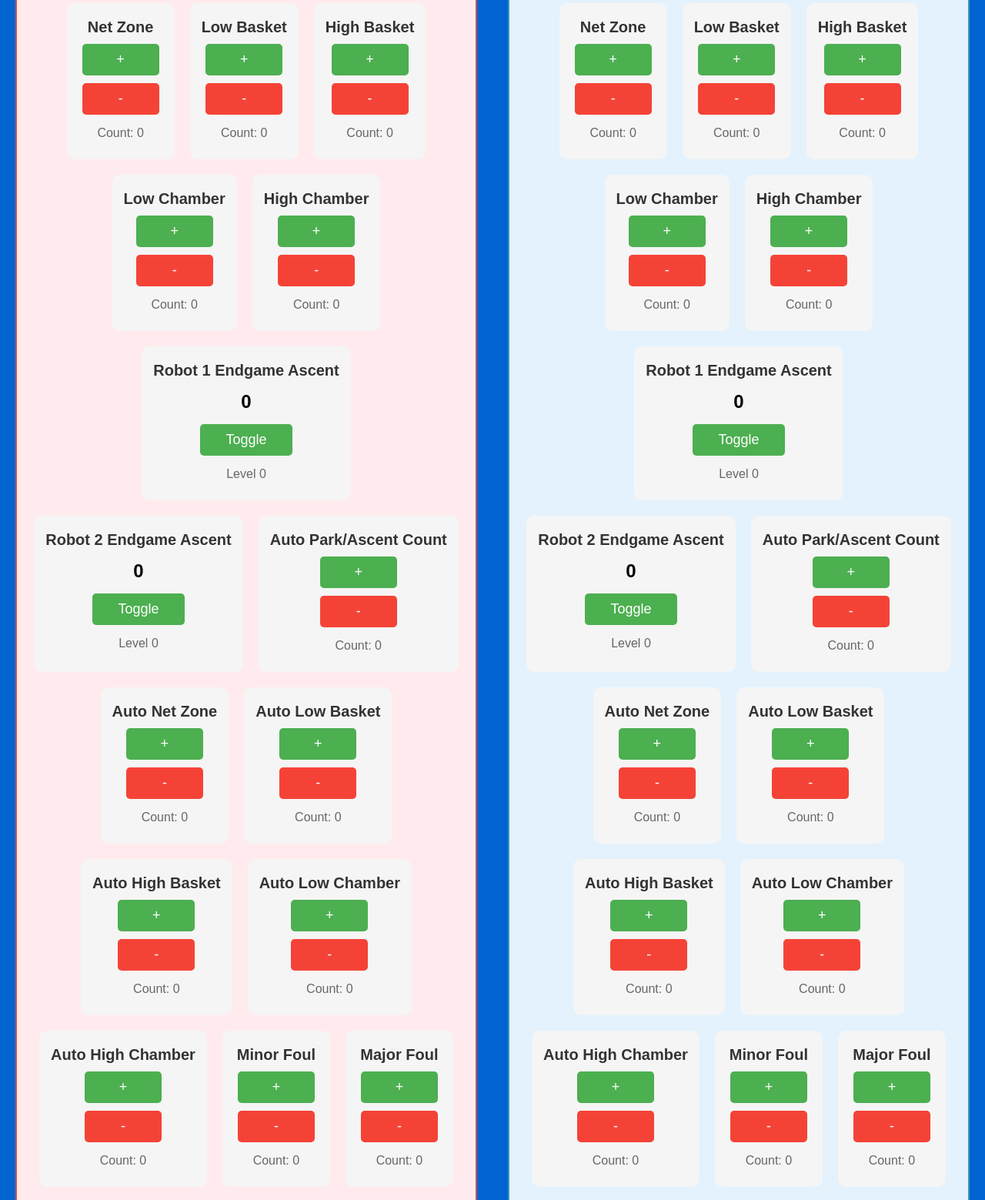
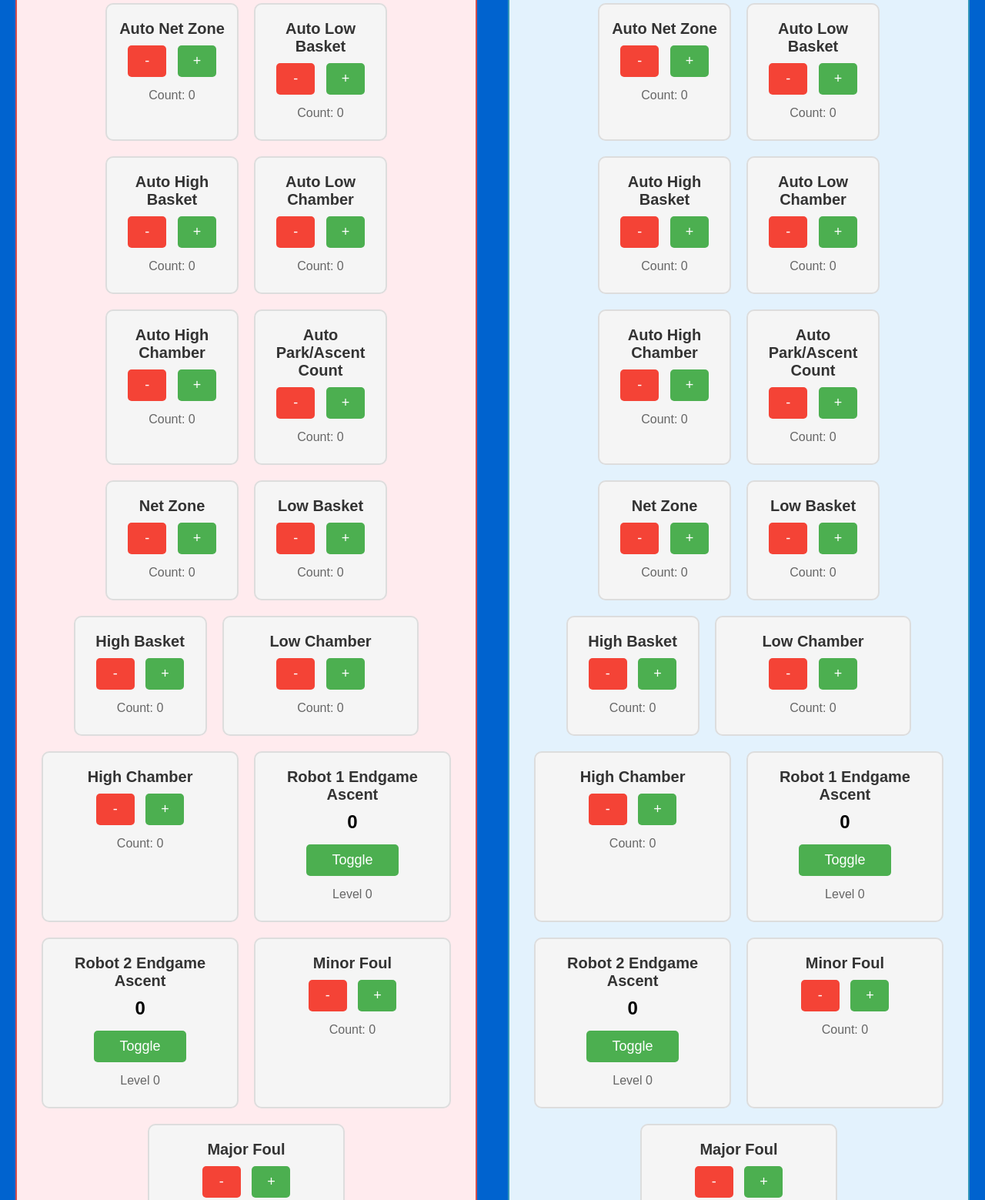
Before and after one commit to DHmango/DHmango.github.io, a plain HTML site: page index.html in a window 1280 px wide. Shown: the part 446-2005 px from the top of the page at 77% size. Drawn offline with Linux system fonts and the light colour scheme.

Commit message:
Update index.html

```diff
--- a/index.html
+++ b/index.html
@@ -8,7 +8,6 @@
     <style>
         body {
             font-family: Arial, sans-serif;
-            max-width: 1600px;
             margin: 40px auto;
             padding: 20px;
             text-align: center;
@@ -37,14 +36,16 @@
             flex-wrap: wrap;
         }
         .button-group {
-            display: flex;
-            flex-direction: column;
-            align-items: center;
             background-color: #f5f5f5;
             padding: 15px;
             border-radius: 10px;
             min-width: 100px;
+            float: left;
+            border: 2px solid #ddd;
         }
+        .third {
+            width: 25%;}
+        .half {width:39.9%;}
         .button {
             font-size: 18px;
             padding: 10px 20px;
@@ -53,13 +54,19 @@
             border-radius: 5px;
             color: white;
             transition: background-color 0.3s;
+            width: 50px;
+            margin: 5px;
+        }
+         .resetw {
             width: 100px;
-            margin: 5px;
         }
         .toggle-button {
             background-color: #4CAF50;
             width: 120px;
             position: relative;
+        }
+        .clear {
+        clear:both;
         }
         .toggle-button:hover {
             background-color: #45a049;
@@ -134,6 +141,7 @@
         .global-reset {
             background-color: #f96a00;
             margin-top: 40px;
+            border: 2px solid white;
         }
         .global-reset:hover {
             background-color: #d45a00;
@@ -152,101 +160,101 @@
             <div id="total-1" class="total positive">0</div>
             <div class="button-container">
                 <!-- Scoring elements -->
-                <div class="button-group">
+                 <div class="button-group third">
+                    <div class="number-label">Auto Net Zone</div>
+                    <button class="button subtract" onclick="updateTotal(1, 'an', -1)">-</button>
+                    <button class="button add" onclick="updateTotal(1, 'an', 1)">+</button>
+                    <div class="click-count">Count: <span id="count-1-an">0</span></div>
+                </div>
+                <div class="button-group third">
+                    <div class="number-label">Auto Low Basket</div>
+                    <button class="button subtract" onclick="updateTotal(1, 'al', -1)">-</button>
+                    <button class="button add" onclick="updateTotal(1, 'al', 1)">+</button>
+                    <div class="click-count">Count: <span id="count-1-al">0</span></div>
+                </div>
+                <div class="button-group third">
+                    <div class="number-label">Auto High Basket</div>
+                    <button class="button subtract" onclick="updateTotal(1, 'ah', -1)">-</button>
+                    <button class="button add" onclick="updateTotal(1, 'ah', 1)">+</button>
+                    <div class="click-count">Count: <span id="count-1-ah">0</span></div>
+                </div>
+                <div class="button-group third">
+                    <div class="number-label">Auto Low Chamber</div>
+                    <button class="button subtract" onclick="updateTotal(1, 'lc', -1)">-</button>
+                    <button class="button add" onclick="updateTotal(1, 'lc', 1)">+</button>
+                    <div class="click-count">Count: <span id="count-1-lc">0</span></div>
+                </div>
+                <div class="button-group third">
+                    <div class="number-label">Auto High Chamber</div>
+                    <button class="button subtract" onclick="updateTotal(1, 'hc', -1)">-</button>
+                    <button class="button add" onclick="updateTotal(1, 'hc', 1)">+</button>
+                    <div class="click-count">Count: <span id="count-1-hc">0</span></div>
+                </div>
+                <div class="button-group third">
+                    <div class="number-label">Auto Park/Ascent Count</div>
+                    <button class="button subtract" onclick="updateTotal(1, 'ap', -1)">-</button>
+                    <button class="button add" onclick="updateTotal(1, 'ap', 1)">+</button>
+                    <div class="click-count">Count: <span id="count-1-ap">0</span></div>
+                </div>
+                <div class="button-group third">
                     <div class="number-label">Net Zone</div>
+                    <button class="button subtract" onclick="updateTotal(1, 2, -1)">-</button>
                     <button class="button add" onclick="updateTotal(1, 2, 1)">+</button>
-                    <button class="button subtract" onclick="updateTotal(1, 2, -1)">-</button>
                     <div class="click-count">Count: <span id="count-1-2">0</span></div>
                 </div>
-                <div class="button-group">
+                <div class="button-group third">
                     <div class="number-label">Low Basket</div>
+                    <button class="button subtract" onclick="updateTotal(1, 4, -1)">-</button>
                     <button class="button add" onclick="updateTotal(1, 4, 1)">+</button>
-                    <button class="button subtract" onclick="updateTotal(1, 4, -1)">-</button>
                     <div class="click-count">Count: <span id="count-1-4">0</span></div>
                 </div>
 
-                <div class="button-group">
+                <div class="button-group third">
                     <div class="number-label">High Basket</div>
+                    <button class="button subtract" onclick="updateTotal(1, 8, -1)">-</button>
                     <button class="button add" onclick="updateTotal(1, 8, 1)">+</button>
-                    <button class="button subtract" onclick="updateTotal(1, 8, -1)">-</button>
                     <div class="click-count">Count: <span id="count-1-8">0</span></div>
                 </div>
-                <div class="button-group">
+                <div class="button-group half">
                     <div class="number-label">Low Chamber</div>
+                    <button class="button subtract" onclick="updateTotal(1, 6, -1)">-</button>
                     <button class="button add" onclick="updateTotal(1, 6, 1)">+</button>
-                    <button class="button subtract" onclick="updateTotal(1, 6, -1)">-</button>
                     <div class="click-count">Count: <span id="count-1-6">0</span></div>
                 </div>
-                <div class="button-group">
+                <div class="button-group half">
                     <div class="number-label">High Chamber</div>
+                    <button class="button subtract" onclick="updateTotal(1, 10, -1)">-</button>
                     <button class="button add" onclick="updateTotal(1, 10, 1)">+</button>
-                    <button class="button subtract" onclick="updateTotal(1, 10, -1)">-</button>
                     <div class="click-count">Count: <span id="count-1-10">0</span></div>
                 </div>
-                <div class="button-group">
+                <div class="button-group clear half">
                     <div class="number-label">Robot 1 Endgame Ascent</div>
                     <div class="toggle-value" id="toggle-value-1-1">0</div>
                     <button class="button toggle-button" onclick="cycleToggleValue(1, 1)">Toggle</button>
                     <div class="click-count">Level <span id="count-1-1-current">0</span></div>
                 </div>
-                <div class="button-group">
+                <div class="button-group half">
                     <div class="number-label">Robot 2 Endgame Ascent</div>
                     <div class="toggle-value" id="toggle-value-1-2">0</div>
                     <button class="button toggle-button" onclick="cycleToggleValue(1, 2)">Toggle</button>
                     <div class="click-count">Level <span id="count-1-2-current">0</span></div>
                 </div>
-                <div class="button-group">
-                    <div class="number-label">Auto Park/Ascent Count</div>
-                    <button class="button add" onclick="updateTotal(1, 'ap', 1)">+</button>
-                    <button class="button subtract" onclick="updateTotal(1, 'ap', -1)">-</button>
-                    <div class="click-count">Count: <span id="count-1-ap">0</span></div>
-                </div>
-                <div class="button-group">
-                    <div class="number-label">Auto Net Zone</div>
-                    <button class="button add" onclick="updateTotal(1, 'an', 1)">+</button>
-                    <button class="button subtract" onclick="updateTotal(1, 'an', -1)">-</button>
-                    <div class="click-count">Count: <span id="count-1-an">0</span></div>
-                </div>
-                <div class="button-group">
-                    <div class="number-label">Auto Low Basket</div>
-                    <button class="button add" onclick="updateTotal(1, 'al', 1)">+</button>
-                    <button class="button subtract" onclick="updateTotal(1, 'al', -1)">-</button>
-                    <div class="click-count">Count: <span id="count-1-al">0</span></div>
-                </div>
-                <div class="button-group">
-                    <div class="number-label">Auto High Basket</div>
-                    <button class="button add" onclick="updateTotal(1, 'ah', 1)">+</button>
-                    <button class="button subtract" onclick="updateTotal(1, 'ah', -1)">-</button>
-                    <div class="click-count">Count: <span id="count-1-ah">0</span></div>
-                </div>
-                <div class="button-group">
-                    <div class="number-label">Auto Low Chamber</div>
-                    <button class="button add" onclick="updateTotal(1, 'lc', 1)">+</button>
-                    <button class="button subtract" onclick="updateTotal(1, 'lc', -1)">-</button>
-                    <div class="click-count">Count: <span id="count-1-lc">0</span></div>
-                </div>
-                <div class="button-group">
-                    <div class="number-label">Auto High Chamber</div>
-                    <button class="button add" onclick="updateTotal(1, 'hc', 1)">+</button>
-                    <button class="button subtract" onclick="updateTotal(1, 'hc', -1)">-</button>
-                    <div class="click-count">Count: <span id="count-1-hc">0</span></div>
-                </div>
-                <div class="button-group">
+                <div class="button-group half">
                     <div class="number-label">Minor Foul</div>
+                    <button class="button subtract" onclick="updateTotal(2, 5, -1)">-</button>
                     <button class="button add" onclick="updateTotal(2, 5, 1)">+</button>
-                    <button class="button subtract" onclick="updateTotal(2, 5, -1)">-</button>
                     <div class="click-count">Count: <span id="count-2-5">0</span></div>
                 </div>
-                <div class="button-group">
+                <div class="button-group half">
                     <div class="number-label">Major Foul</div>
+                    <button class="button subtract" onclick="updateTotal(2, 15, -1)">-</button>
                     <button class="button add" onclick="updateTotal(2, 15, 1)">+</button>
-                    <button class="button subtract" onclick="updateTotal(2, 15, -1)">-</button>
                     <div class="click-count">Count: <span id="count-2-15">0</span></div>
                 </div>
                 <!-- Add other button groups here (same structure as original) -->
                 <!-- ... -->
             </div>
-            <button class="button reset" onclick="resetCounter(1)">Reset Red Alliance</button>
+            <button class="button resetw reset" onclick="resetCounter(1)">Reset Red Alliance</button>
         </div>
 
         <!-- Blue Alliance -->
@@ -254,103 +262,103 @@
             <h2>Blue Alliance</h2>
             <div id="total-2" class="total positive">0</div>
             <div class="button-container">
-                <div class="button-group">
+                <div class="button-group third">
+                    <div class="number-label">Auto Net Zone</div>
+                    <button class="button subtract" onclick="updateTotal(2, 'an', -1)">-</button>
+                    <button class="button add" onclick="updateTotal(2, 'an', 1)">+</button>
+                    <div class="click-count">Count: <span id="count-2-an">0</span></div>
+                </div>
+                <div class="button-group third">
+                    <div class="number-label">Auto Low Basket</div>
+                    <button class="button subtract" onclick="updateTotal(2, 'al', -1)">-</button>
+                    <button class="button add" onclick="updateTotal(2, 'al', 2)">+</button>
+                    <div class="click-count">Count: <span id="count-2-al">0</span></div>
+                </div>
+                <div class="button-group third">
+                    <div class="number-label">Auto High Basket</div>
+                    <button class="button subtract" onclick="updateTotal(2, 'ah', -1)">-</button>
+                    <button class="button add" onclick="updateTotal(2, 'ah', 1)">+</button>
+                    <div class="click-count">Count: <span id="count-2-ah">0</span></div>
+                </div>
+                <div class="button-group third">
+                    <div class="number-label">Auto Low Chamber</div>
+                    <button class="button subtract" onclick="updateTotal(2, 'lc', -1)">-</button>
+                    <button class="button add" onclick="updateTotal(2, 'lc', 1)">+</button>
+                    <div class="click-count">Count: <span id="count-2-lc">0</span></div>
+                </div>
+                <div class="button-group third">
+                    <div class="number-label">Auto High Chamber</div>
+                    <button class="button subtract" onclick="updateTotal(2, 'hc', -1)">-</button>
+                    <button class="button add" onclick="updateTotal(2, 'hc', 1)">+</button>
+                    <div class="click-count">Count: <span id="count-2-hc">0</span></div>
+                </div>
+                <div class="button-group third">
+                    <div class="number-label">Auto Park/Ascent Count</div>
+                    <button class="button subtract" onclick="updateTotal(2, 'ap', -1)">-</button>
+                    <button class="button add" onclick="updateTotal(2, 'ap', 1)">+</button>
+                    <div class="click-count">Count: <span id="count-2-ap">0</span></div>
+                </div>
+                <div class="button-group third">
                     <div class="number-label">Net Zone</div>
+                    <button class="button subtract" onclick="updateTotal(2, 2, -1)">-</button>
                     <button class="button add" onclick="updateTotal(2, 2, 1)">+</button>
-                    <button class="button subtract" onclick="updateTotal(2, 2, -1)">-</button>
                     <div class="click-count">Count: <span id="count-2-2">0</span></div>
                 </div>
-                <div class="button-group">
+                <div class="button-group third">
                     <div class="number-label">Low Basket</div>
+                    <button class="button subtract" onclick="updateTotal(2, 4, -1)">-</button>
                     <button class="button add" onclick="updateTotal(2, 4, 1)">+</button>
-                    <button class="button subtract" onclick="updateTotal(2, 4, -1)">-</button>
                     <div class="click-count">Count: <span id="count-2-4">0</span></div>
                 </div>
-                <div class="button-group">
+                <div class="button-group third">
                     <div class="number-label">High Basket</div>
+                    <button class="button subtract" onclick="updateTotal(2, 8, -1)">-</button>
                     <button class="button add" onclick="updateTotal(2, 8, 1)">+</button>
-                    <button class="button subtract" onclick="updateTotal(2, 8, -1)">-</button>
                     <div class="click-count">Count: <span id="count-2-8">0</span></div>
                 </div>
-                <div class="button-group">
+                <div class="button-group half">
                     <div class="number-label">Low Chamber</div>
+                    <button class="button subtract" onclick="updateTotal(2, 6, -1)">-</button>
                     <button class="button add" onclick="updateTotal(2, 6, 1)">+</button>
-                    <button class="button subtract" onclick="updateTotal(2, 6, -1)">-</button>
                     <div class="click-count">Count: <span id="count-2-6">0</span></div>
                 </div>
-                <div class="button-group">
+                <div class="button-group half">
                     <div class="number-label">High Chamber</div>
+                    <button class="button subtract" onclick="updateTotal(2, 10, -1)">-</button>
                     <button class="button add" onclick="updateTotal(2, 10, 1)">+</button>
-                    <button class="button subtract" onclick="updateTotal(2, 10, -1)">-</button>
                     <div class="click-count">Count: <span id="count-2-10">0</span></div>
                 </div>
-                <div class="button-group">
+                <div class="button-group half">
                     <div class="number-label">Robot 1 Endgame Ascent</div>
                     <div class="toggle-value" id="toggle-value-2-1">0</div>
                     <button class="button toggle-button" onclick="cycleToggleValue(2, 1)">Toggle</button>
                     <div class="click-count">Level <span id="count-2-1-current">0</span></div>
                 </div>
-                <div class="button-group">
+                <div class="button-group half">
                     <div class="number-label">Robot 2 Endgame Ascent</div>
                     <div class="toggle-value" id="toggle-value-2-2">0</div>
                     <button class="button toggle-button" onclick="cycleToggleValue(2, 2)">Toggle</button>
                     <div class="click-count">Level <span id="count-2-2-current">0</span></div>
                 </div>
-                <div class="button-group">
-                    <div class="number-label">Auto Park/Ascent Count</div>
-                    <button class="button add" onclick="updateTotal(2, 'ap', 1)">+</button>
-                    <button class="button subtract" onclick="updateTotal(2, 'ap', -1)">-</button>
-                    <div class="click-count">Count: <span id="count-2-ap">0</span></div>
-                </div>
-                <div class="button-group">
-                    <div class="number-label">Auto Net Zone</div>
-                    <button class="button add" onclick="updateTotal(2, 'an', 1)">+</button>
-                    <button class="button subtract" onclick="updateTotal(2, 'an', -1)">-</button>
-                    <div class="click-count">Count: <span id="count-2-an">0</span></div>
-                </div>
-                <div class="button-group">
-                    <div class="number-label">Auto Low Basket</div>
-                    <button class="button add" onclick="updateTotal(2, 'al', 2)">+</button>
-                    <button class="button subtract" onclick="updateTotal(2, 'al', -1)">-</button>
-                    <div class="click-count">Count: <span id="count-2-al">0</span></div>
-                </div>
-                <div class="button-group">
-                    <div class="number-label">Auto High Basket</div>
-                    <button class="button add" onclick="updateTotal(2, 'ah', 1)">+</button>
-                    <button class="button subtract" onclick="updateTotal(2, 'ah', -1)">-</button>
-                    <div class="click-count">Count: <span id="count-2-ah">0</span></div>
-                </div>
-                <div class="button-group">
-                    <div class="number-label">Auto Low Chamber</div>
-                    <button class="button add" onclick="updateTotal(2, 'lc', 1)">+</button>
-                    <button class="button subtract" onclick="updateTotal(2, 'lc', -1)">-</button>
-                    <div class="click-count">Count: <span id="count-2-lc">0</span></div>
-                </div>
-                <div class="button-group">
-                    <div class="number-label">Auto High Chamber</div>
-                    <button class="button add" onclick="updateTotal(2, 'hc', 1)">+</button>
-                    <button class="button subtract" onclick="updateTotal(2, 'hc', -1)">-</button>
-                    <div class="click-count">Count: <span id="count-2-hc">0</span></div>
-                </div>
-                <div class="button-group">
+                <div class="button-group half">
                     <div class="number-label">Minor Foul</div>
+                    <button class="button subtract" onclick="updateTotal(1, 5, -1)">-</button>
                     <button class="button add" onclick="updateTotal(1, 5, 1)">+</button>
-                    <button class="button subtract" onclick="updateTotal(1, 5, -1)">-</button>
                     <div class="click-count">Count: <span id="count-1-5">0</span></div>
                 </div>
-                <div class="button-group">
+                <div class="button-group half">
                     <div class="number-label">Major Foul</div>
+                    <button class="button subtract" onclick="updateTotal(1, 15, -1)">-</button>
                     <button class="button add" onclick="updateTotal(1, 15, 1)">+</button>
-                    <button class="button subtract" onclick="updateTotal(1, 15, -1)">-</button>
                     <div class="click-count">Count: <span id="count-1-15">0</span></div>
                 </div><!-- Scoring elements -->
                 <!-- ... -->
             </div>
-            <button class="button reset" onclick="resetCounter(2)">Reset Blue Alliance</button>
+            <button class="button resetw reset" onclick="resetCounter(2)">Reset Blue Alliance</button>
         </div>
     </div>
 
-    <button class="button reset global-reset" onclick="resetAll()">Reset Both Alliances</button>
+    <button class="button reset resetw global-reset" onclick="resetAll()">Reset Both Alliances</button>
 
     <script>
         // Counter class to replace Python class
```
